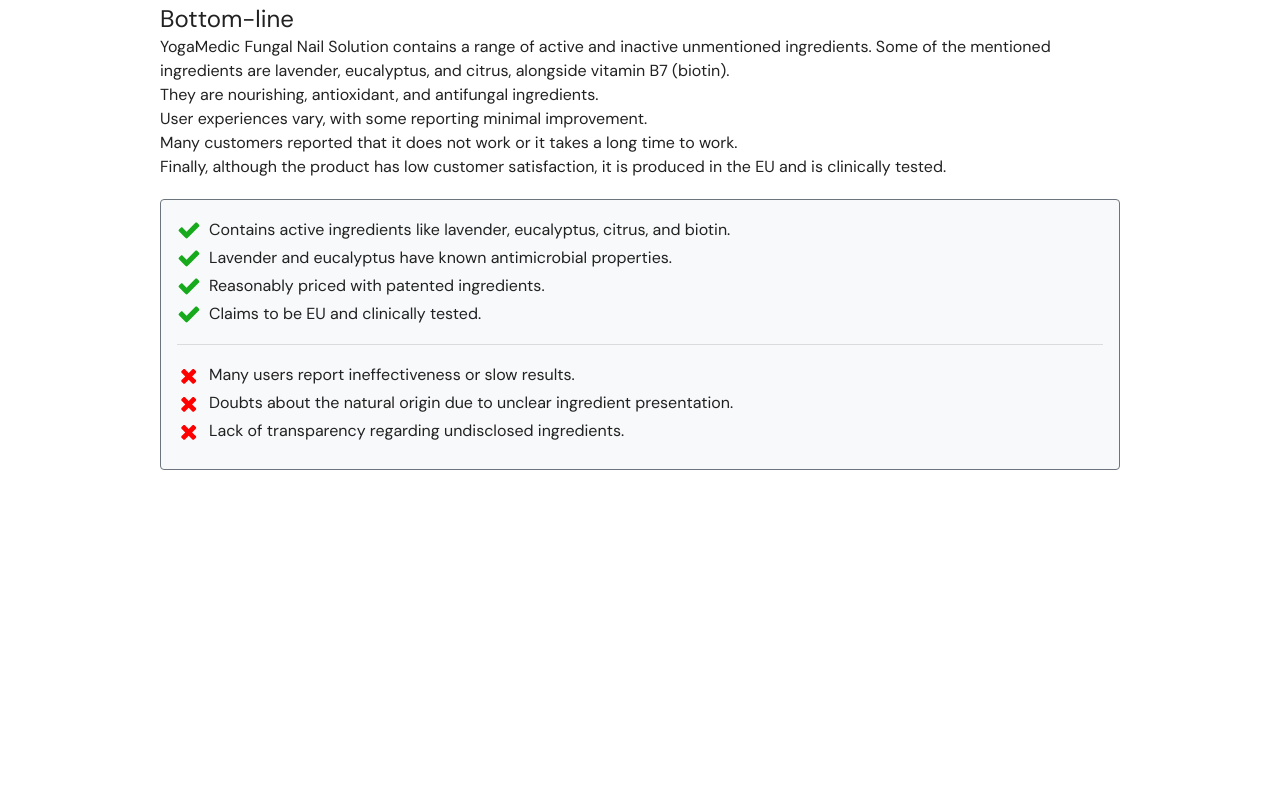
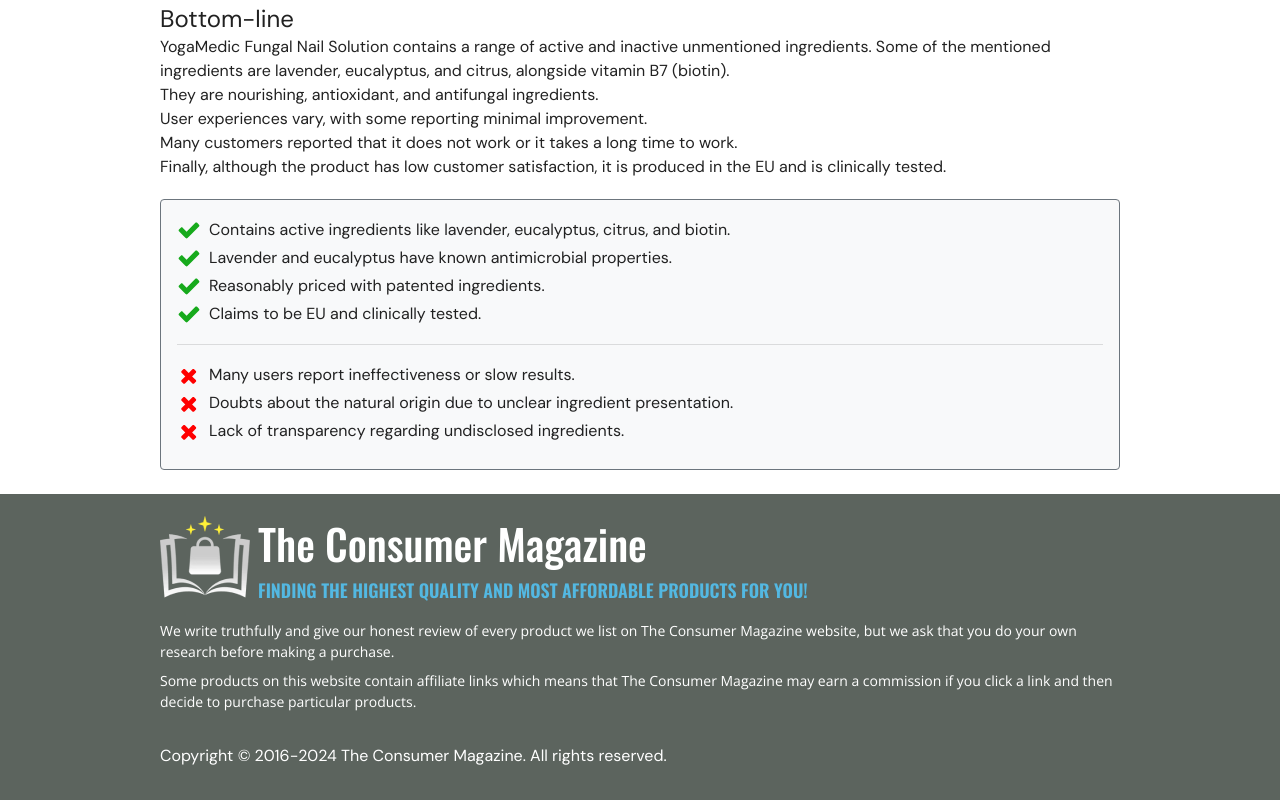
Before and after one commit to javadhaditaghi/funguss-presell, a React (Vite) app: page / in a window 1280 px wide. Shown: the part 8342-9142 px from the top of the page. Before the commit the page ends 8812 px from the top, so only its background shows below. Built offline with nearby package versions, Linux system fonts and the light colour scheme.

Commit message:
Add the footer

```diff
--- /dev/null
+++ b/src/components/main/footer/footer.jsx
@@ -0,0 +1,55 @@
+import { Box, Typography, CardMedia } from "@mui/material"
+import Grid2 from "@mui/material/Unstable_Grid2/Grid2"
+
+
+const Footer = () => {
+    return (
+        <Grid2 container mt={3} sx={{ backgroundColor: "#5C645E", color: "#ffffff" }}>
+            <Grid2 xs={0} md={.5} lg={1.5}>
+
+            </Grid2>
+            <Grid2 xs={11} md={11} lg={9} sx={{ m: "auto" }}>
+
+                <Box sx={{ flexGrow: 1, display: "flex", py: 2 }}>
+                    <Box sx={{ display: "flex", flexDirection: "column", justifyContent: "center", alignItems: "center" }}>
+                        <Box sx={{ mr: 1 }}>
+
+                            <CardMedia
+                                component="img"
+                                src="public/logo.png"
+                                alt="The Consumer Magazine"
+                                loading="lazy"
+                                sx={{ width: { xs: "50px", sm: "70px", md: "auto" } }}
+                            />
+                        </Box>
+                    </Box>
+
+
+                    <Box>
+                        <Typography
+                            variant="h6"
+                            component="div"
+                            sx={{ fontSize: { xs: 20, sm: 30, md: 42 } }}
+                            fontFamily={"Oswald"}
+                            fontWeiight={700}
+                        >
+                            The Consumer Magazine
+                        </Typography>
+                        <Typography fontFamily={"Oswald"} color={"#53B8E2"} textTransform={"uppercase"} fontWeight={600} sx={{ fontSize: { xs: 14, sm: 16, md: 18 } }}>Finding the highest quality and most affordable products for you!</Typography>
+                    </Box>
+                </Box>
+                <Typography fontSize={14} fontFamily={"Open Sans"} pb={1}>We write truthfully and give our honest review of every product we list on The Consumer Magazine website, but we ask that you do your own research before making a purchase.</Typography>
+                <Typography fontSize={14} fontFamily={"Open Sans"}>Some products on this website contain affiliate links which means that The Consumer Magazine may earn a commission if you click a link and then decide to purchase particular products.</Typography>
+                <Typography my={4}>Copyright © 2016-2024 The Consumer Magazine. All rights reserved.</Typography>
+
+            </Grid2>
+            <Grid2 xs={0} md={.5} lg={1.5}>
+            </Grid2>
+
+
+        </Grid2>
+
+    )
+}
+
+export default Footer
--- a/src/components/main/mainPage.jsx
+++ b/src/components/main/mainPage.jsx
@@ -3,6 +3,8 @@
 import ArticleHeader from "./articleHeader/articleHeader";
 import Grid2 from "@mui/material/Unstable_Grid2/Grid2"
 import Product from "./product/product";
+import Footer from "./footer/footer";
+
 
 
 const MainPage = () => {
@@ -28,6 +30,7 @@
 
 
       </Grid2>
+      <Footer />
     </>
 
 
```
